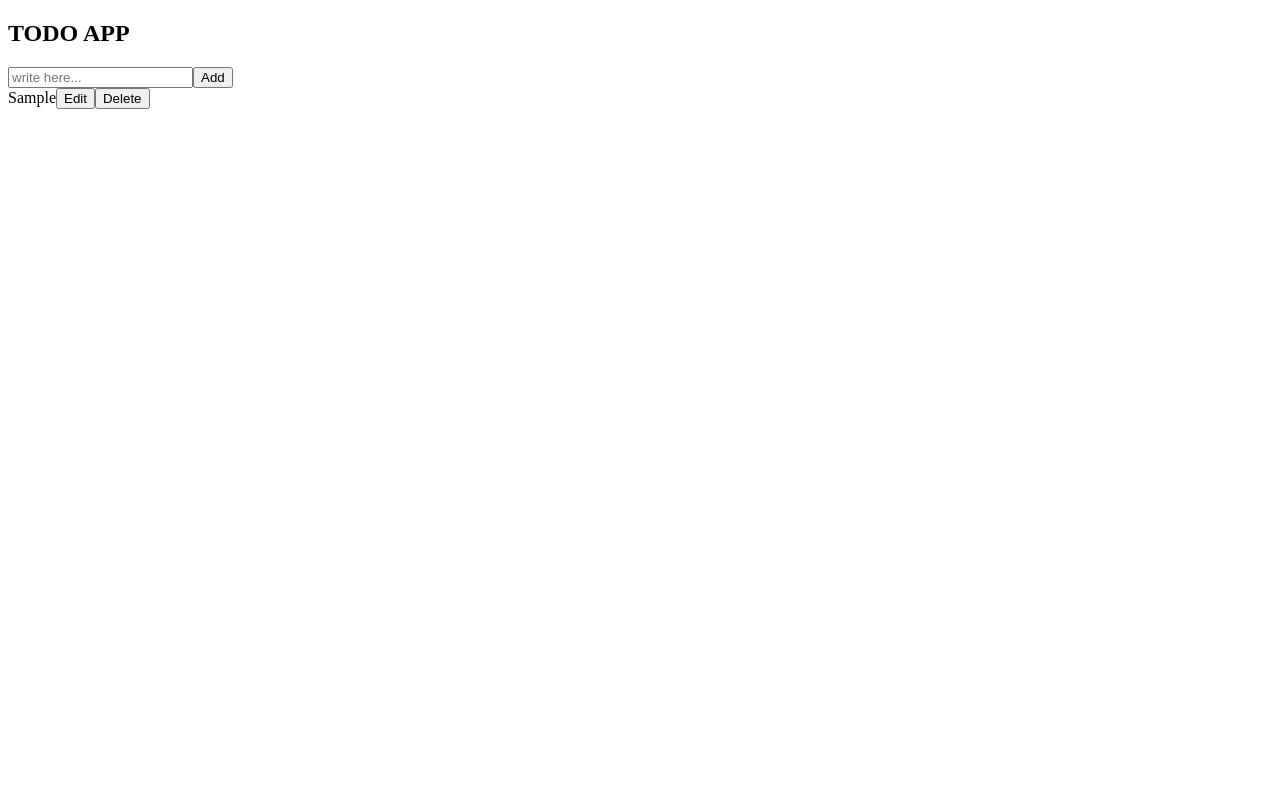
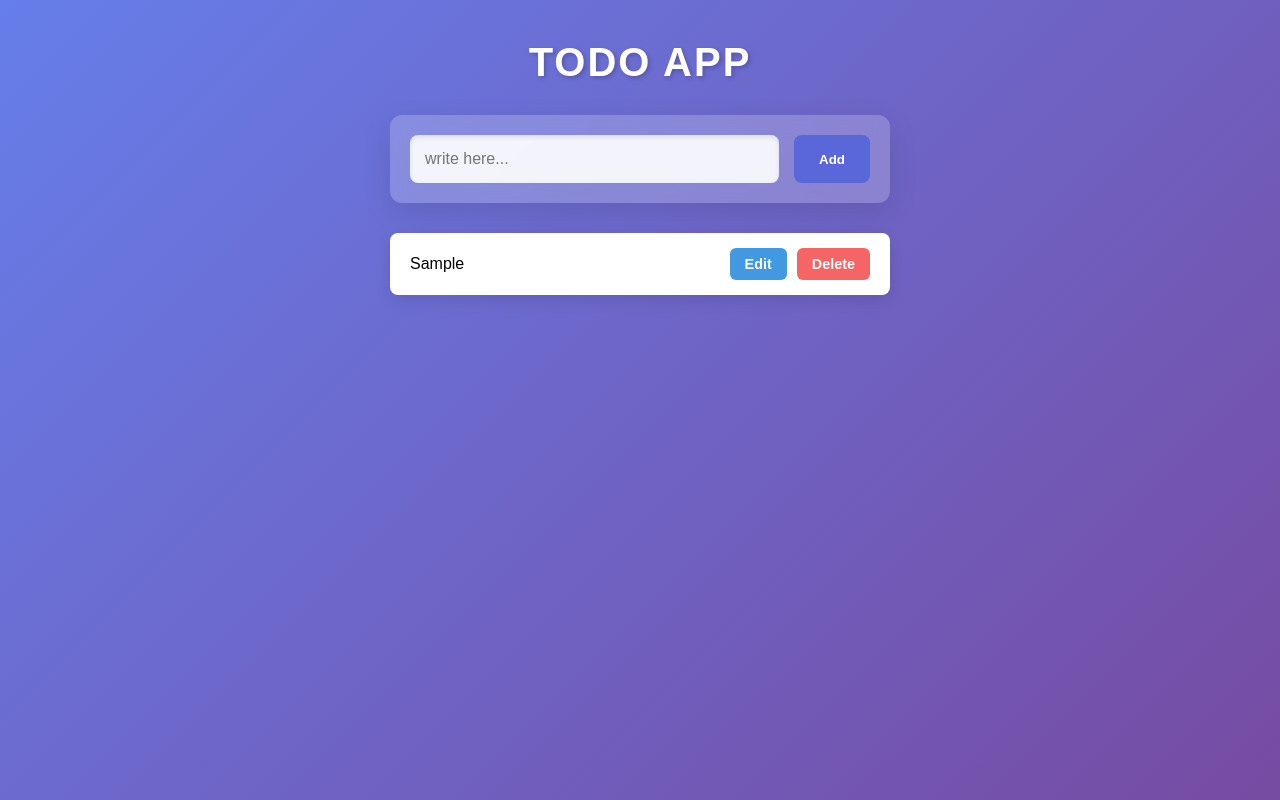
Before and after one commit to he11OOwOr1d/todoapp, a plain HTML site: page index.html in a window 1280 px wide. Both pictures are taken after typing "Sample" into the empty fields and a click on the button "Add". Drawn offline with Linux system fonts and the light colour scheme.

Commit message:
added good css

```diff
--- a/style.css
+++ b/style.css
@@ -1,3 +1,235 @@
-.input-area{
+/* General Styling */
+* {
+  margin: 0;
+  padding: 0;
+  box-sizing: border-box;
+  font-family: 'Poppins', sans-serif;
+}
+
+body {
+  background: linear-gradient(135deg, #667eea 0%, #764ba2 100%);
+  min-height: 100vh;
+  display: flex;
+  flex-direction: column;
+  align-items: center;
+  padding: 40px 20px;
+}
+
+h2 {
+  color: white;
+  font-size: 2.5rem;
+  margin-bottom: 30px;
+  text-shadow: 2px 2px 4px rgba(0, 0, 0, 0.2);
+  letter-spacing: 2px;
+  text-align: center;
+}
+
+/* Input Area Styling */
+.input-area {
+  width: 100%;
+  max-width: 500px;
+  background: rgba(255, 255, 255, 0.2);
+  backdrop-filter: blur(10px);
+  border-radius: 12px;
+  padding: 20px;
+  box-shadow: 0 10px 30px rgba(0, 0, 0, 0.1);
+  margin-bottom: 30px;
+  display: flex;
+  align-items: center;
+  gap: 15px;
+}
+
+.input-area > div:first-child {
+  flex: 1;
+}
+
+.input-text {
+  width: 100%;
+  padding: 15px;
+  border: none;
+  border-radius: 8px;
+  font-size: 1rem;
+  background-color: rgba(255, 255, 255, 0.9);
+  box-shadow: inset 0 2px 5px rgba(0, 0, 0, 0.1);
+  transition: all 0.3s ease;
+}
+
+.input-text:focus {
+  outline: none;
+  box-shadow: 0 0 0 3px rgba(102, 126, 234, 0.5);
+}
+
+.input-buttons {
   display: flex;
 }
+
+button {
+  padding: 12px 25px;
+  border: none;
+  border-radius: 8px;
+  cursor: pointer;
+  font-weight: 600;
+  transition: all 0.3s ease;
+}
+
+#add {
+  background-color: #5a67d8;
+  color: white;
+  height: 48px; /* Match the height of the input */
+}
+
+#add:hover {
+  background-color: #4c51bf;
+  transform: translateY(-2px);
+  box-shadow: 0 4px 8px rgba(0, 0, 0, 0.2);
+}
+
+/* Todo List Styling */
+.show-div {
+  width: 100%;
+  max-width: 500px;
+}
+
+.show-div > div {
+  background: white;
+  border-radius: 8px;
+  padding: 15px 20px;
+  margin-bottom: 12px;
+  display: flex;
+  align-items: center;
+  justify-content: space-between;
+  box-shadow: 0 5px 15px rgba(0, 0, 0, 0.1);
+  animation: slideIn 0.3s ease-out forwards;
+  transition: transform 0.2s ease;
+}
+
+.show-div > div:hover {
+  transform: translateY(-3px);
+  box-shadow: 0 8px 20px rgba(0, 0, 0, 0.15);
+}
+
+.show-div span {
+  flex: 1;
+  font-size: 1rem;
+  padding: 5px 0;
+  outline: none;
+}
+
+.show-div span[contenteditable="true"] {
+  border-bottom: 2px solid #5a67d8;
+  padding: 5px;
+  background-color: #f7fafc;
+}
+
+.edit, .del {
+  padding: 8px 15px;
+  margin-left: 10px;
+  border-radius: 6px;
+  font-size: 0.9rem;
+}
+
+.edit {
+  background-color: #4299e1;
+  color: white;
+}
+
+.edit:hover {
+  background-color: #3182ce;
+}
+
+.del {
+  background-color: #f56565;
+  color: white;
+}
+
+.del:hover {
+  background-color: #e53e3e;
+}
+
+
+
+
+/* * {
+  margin: 0;
+  padding: 0;
+  box-sizing: border-box;
+}
+.piano{
+  margin-bottom: 2rem;
+}
+.body {
+  height: 100vh;
+  display: flex;
+  flex-direction: column;
+  justify-content: center;
+  align-items: center;
+  background-color: #f5f5f5;
+  transition: background-color 0.3s ease;
+  font-family: sans-serif;
+}
+
+.main-div {
+  display: flex;
+  justify-content: space-around;
+  width: 80%;
+  max-width: 900px;
+  height: 200px;
+  padding: 10px;
+  border-radius: 8px;
+  background-color: #e0e0e0;
+  box-shadow: 0 4px 8px rgba(0, 0, 0, 0.1);
+}
+
+.main-div div {
+  flex: 1;
+  margin: 0 4px;
+  display: flex;
+  justify-content: center;
+  align-items: center;
+  border-radius: 4px;
+  background-color: white;
+  box-shadow: 0 2px 4px rgba(0, 0, 0, 0.1);
+  cursor: pointer;
+  transition: all 0.2s ease;
+  font-size: 2rem;
+  font-weight: bold;
+  position: relative;
+  overflow: hidden;
+}
+
+.main-div div:hover {
+  transform: translateY(-2px);
+}
+
+/* Key press effect */
+/* .main-div div.active {
+  transform: scale(0.95);
+  box-shadow: 0 0 5px rgba(0,0,0,0.3) inset;
+}
+
+.main-div div::after {
+  content: '';
+  position: absolute;
+  top: 0;
+  left: 0;
+  width: 100%;
+  height: 100%;
+  background-color: rgba(255, 255, 255, 0.6);
+  opacity: 0;
+  transition: opacity 0.1s ease;
+}
+
+.main-div div.flash::after {
+  opacity: 1;
+  animation: flash-animation 0.3s ease-out;
+}
+
+@keyframes flash-animation {
+  0% { opacity: 1; }
+  100% { opacity: 0; }
+}
+
+/* Just add a subtle border to make keys stand out */
+/* #one, #two, #thr, #four, #fiv, #six, #sev, #eig {
+  border: 1px solid #ddd;
+} */
```
Also changed, not shown: example.html (added, +117 -0 lines), 9 other files.
